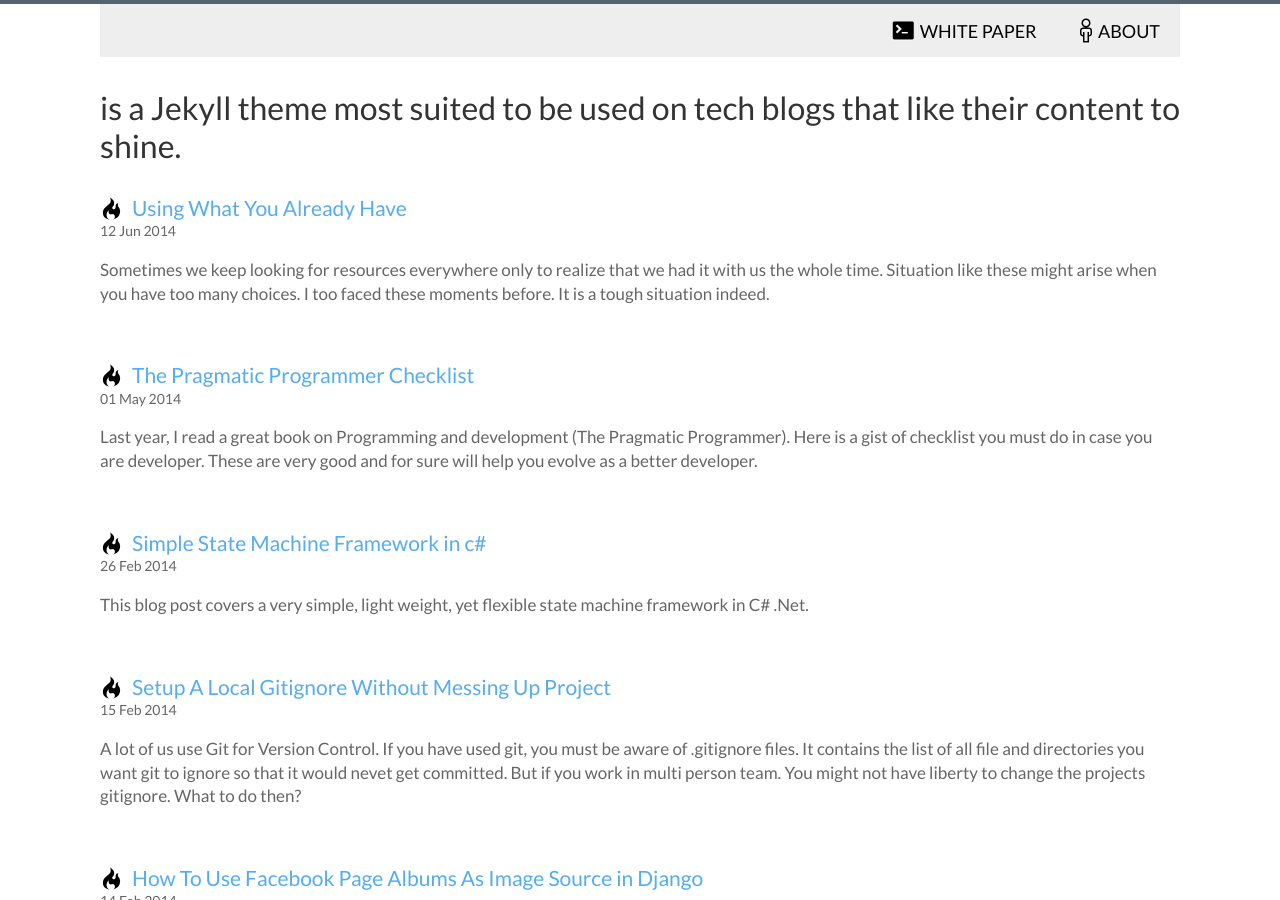
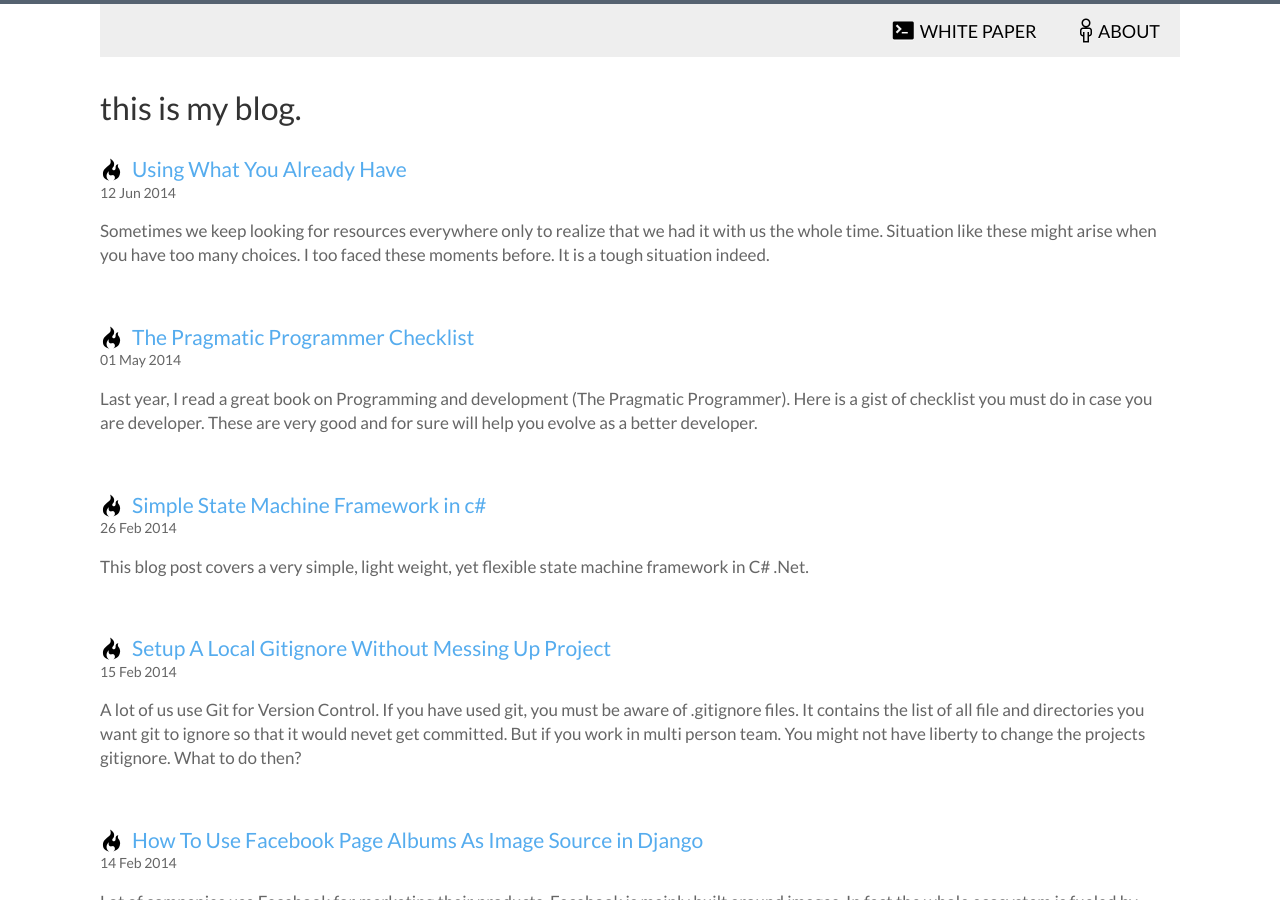
Before and after one commit to devgzgqq/gzgqq.github.io, a Jekyll site: the page built from index.html, in a window 1280 px wide and 900 px high. Built offline with Jekyll 4.4.1, drawn with Linux system fonts in a browser that asks for light colours; Markdown is read by kramdown in place of the engine named in the settings; the list of posts is cut into pages by our own code.

Commit message:
modify config

```diff
--- a/_config.yml
+++ b/_config.yml
@@ -1,11 +1,11 @@
-name: White Paper
+name: gzgqq
 markdown: redcarpet
 highlighter: true
 url: http://vinitkumar.me/white-paper
 gems: [jekyll-paginate,  jekyll-gist]
 paginate: 8
-description:     Jekyll theme for Programmers
-intro: is a Jekyll theme most suited to be used on tech blogs that like their content to shine.
+description:     gzgqq blog
+intro: this is my blog.
 logo:             logo.png
 disqus_shortname:
 # url: http://gotchacode.com
```
